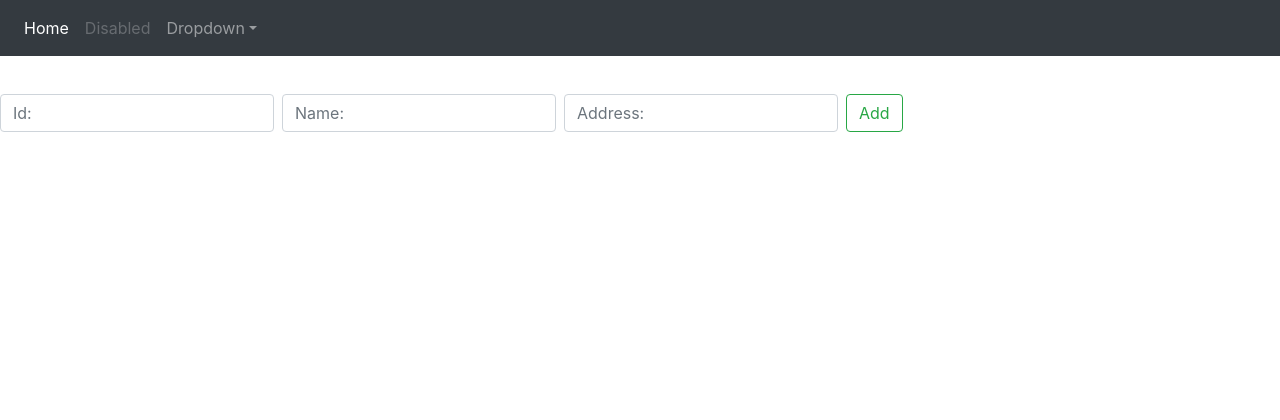
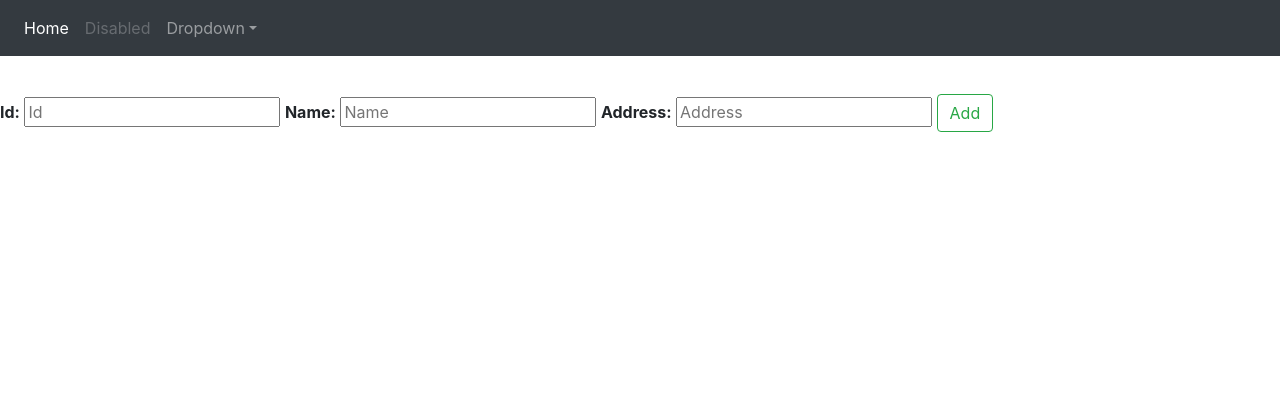
Before and after one commit to rishavbhurtel/starlette, a Python web app: template templates/add.html in a window 1280 px wide. Shown: the top 420 px of the page. Run offline with Jinja, Linux system fonts and the light colour scheme; the template is opened without the code that fills it, so the values that code supplies are empty; some libraries are stand-ins or nearby versions.

Commit message:
update add

```diff
--- a/templates/add.html
+++ b/templates/add.html
@@ -7,12 +7,68 @@
     }
 </style>
 </div>
-    <form class="form-inline my-2 my-lg-0">
-        <input class="form-control mr-sm-2" type="text" placeholder="Id:" aria-label="id">
-        <input class="form-control mr-sm-2" type="text" placeholder="Name:" aria-label="name">
-        <input class="form-control mr-sm-2" type="text" placeholder="Address:" aria-label="address">
-        <button class="btn btn-outline-success my-2 my-sm-0" type="submit">Add</button>
+    <form action="http://0.0.0.0:8000/add" id = "info-form" method="POST">
+        <label for="id">
+            <strong>Id:</strong>
+            <input type="text" name='id' placeholder='Id' id='id'>
+        </label>
+        <label for="name">
+            <strong>Name:</strong>
+            <input type="text" name='name' placeholder='Name' id='name'>
+        </label>
+        <label for="address">
+            <strong>Address:</strong>
+            <input type="text" name='address' placeholder='Address' id='address'>
+        </label>
+
+        <input type="submit" class="btn btn-outline-success my-2 my-sm-0" value="Add"
     </form>
 </div>
 
+<script>
+    async function postFormDataAsJson({url, formData}){
+        const plainFormData = Object.formEntries(formData.entries());
+        const formDataJsonString = JSON.stringify(plainFormData);
+
+        const fetchOptions = {
+            method: "POST",
+            headers : {
+                "Content-Type": "application/json",
+                "Accept": "application/json"
+            },
+            body: formDataJsonString,
+        };
+
+        const response = await fetch(url, fetchOptions);
+
+        if(!response.ok){
+            const errorMessage = await response.text();
+            throw new Error(errorMessage);
+        }
+
+        return response.json();
+    }
+
+    async function handleFormSubmit(event) {
+        event.preventDefault();
+        const form = event.currentTarget;
+        const url = form.action;
+
+        try {
+            const formData = new FormData(form);
+            const responseData = await postFormDataAsJson({url, formData});
+
+            console.log({responseData});
+        } catch(error){
+            console.error(error);
+        }
+
+    }
+
+    const infoForm = document.getElementById("info-form");
+
+    infoForm.addEventListener("submit", handleFormSubmit)
+
+</script>
+
 {%endblock%}
```
Also changed, not shown: test.py (+9 -2 lines).
